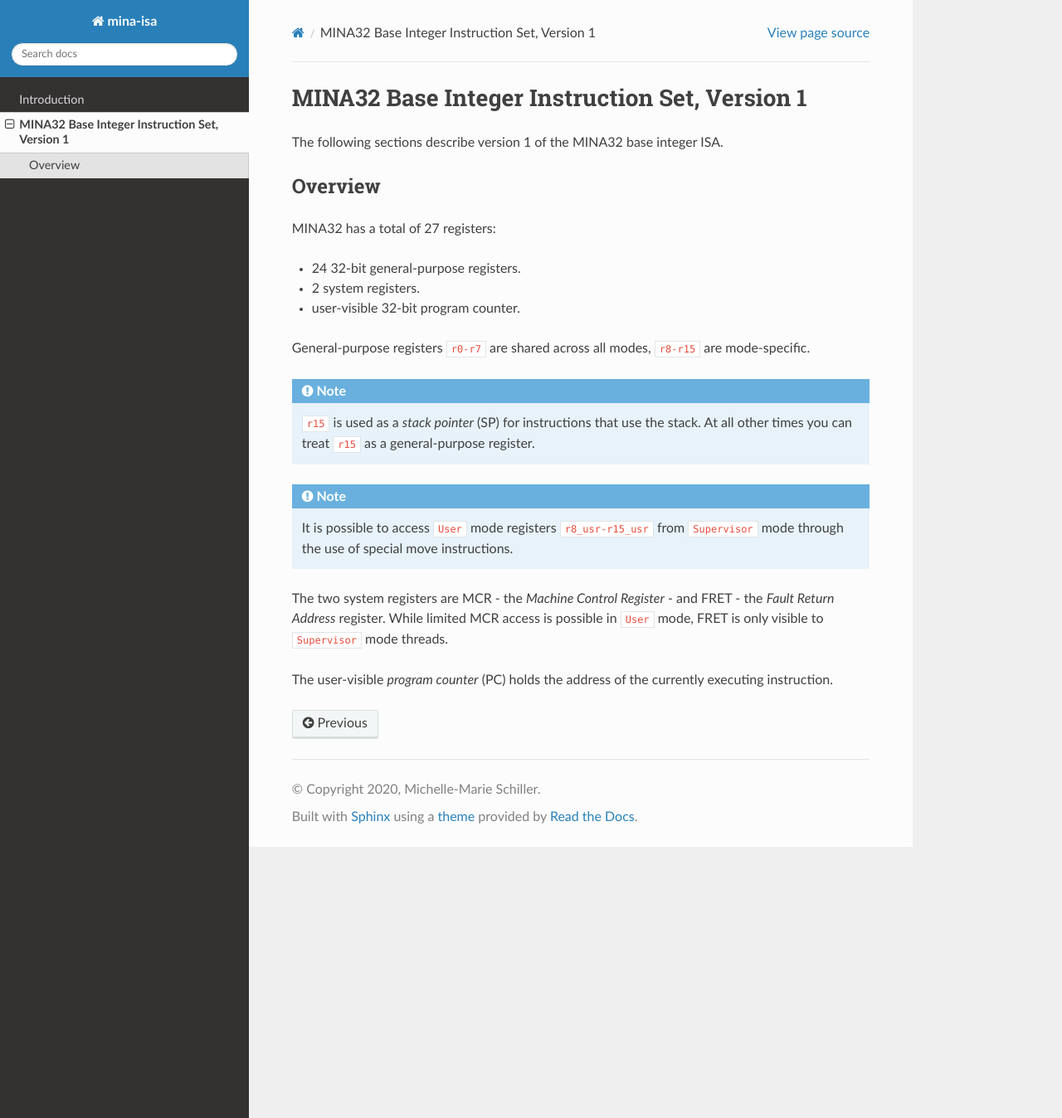
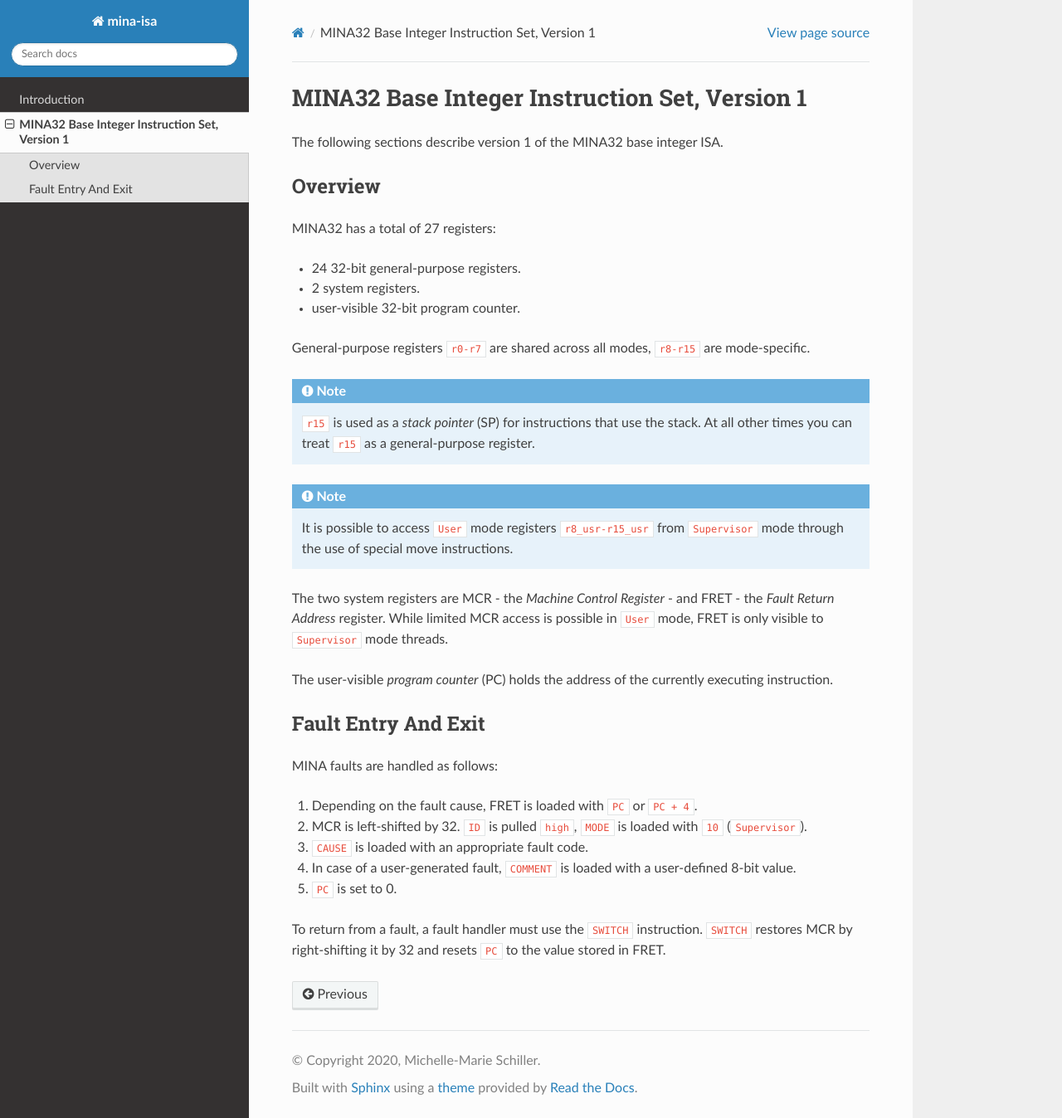
Before and after one commit to ladystarbreeze/mina-isa, a Sphinx documentation site: the page built from docs/mina32.rst, in a window 1280 px wide and 1348 px high. Shown: the whole window at 83% size. Built offline with Sphinx 7.4.7 and the Read the Docs theme 2.0.0, drawn with Linux system fonts in a browser that asks for light colours.

Commit message:
Added Fault Entry And Exit subsection
Added: [docs] Fault Entry And Exit subsection
Added: Cache Control extension bit

```diff
--- a/docs/introduction.rst
+++ b/docs/introduction.rst
@@ -60,6 +60,8 @@ Writes to this field are ignored. Undefined bits are hardwired to ``low``.
 |  Bit  | Extension        |
 +=======+==================+
 |   0   | Division         |
++-------+------------------+
+|   1   | Cache Control    |
 +-------+------------------+
 |   6   | FloatingMINA     |
 +-------+------------------+
--- a/docs/mina32.rst
+++ b/docs/mina32.rst
@@ -22,3 +22,17 @@ The two system registers are MCR - the *Machine Control Register* - and FRET - t
 While limited MCR access is possible in ``User`` mode, FRET is only visible to ``Supervisor`` mode threads.
 
 The user-visible *program counter* (PC) holds the address of the currently executing instruction.
+
+Fault Entry And Exit
+--------------------
+
+MINA faults are handled as follows:
+
+1. Depending on the fault cause, FRET is loaded with ``PC`` or ``PC + 4``.
+2. MCR is left-shifted by 32. ``ID`` is pulled ``high``, ``MODE`` is loaded with ``10`` (``Supervisor``).
+3. ``CAUSE`` is loaded with an appropriate fault code.
+4. In case of a user-generated fault, ``COMMENT`` is loaded with a user-defined 8-bit value.
+5. ``PC`` is set to 0.
+
+To return from a fault, a fault handler must use the ``SWITCH`` instruction.
+``SWITCH`` restores MCR by right-shifting it by 32 and resets ``PC`` to the value stored in FRET.
```
